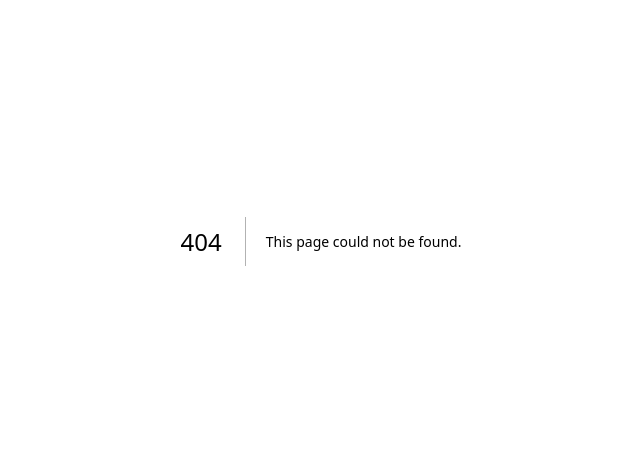
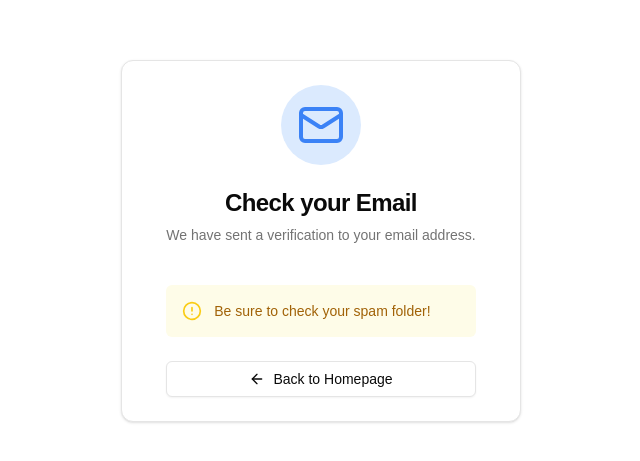
Before and after one commit to malcolmkmd/invoice-marshal, a Next.js app: page /verify in a window 1280 px wide. Before the commit this address had no page. Shown: the part 159-620 px from the top of the page, without its empty margins (319-959 px from the left). Built offline with nearby package versions, Linux system fonts and the light colour scheme.

Commit message:
Authentication completed

```diff
--- a/app/components/SubmitButton.tsx
+++ b/app/components/SubmitButton.tsx
@@ -10,8 +10,8 @@ export function SubmitButton() {
   return (
     <div>
       {pending ? (
-        <Button className="w-full">
-          <Loader2 />
+        <Button disabled className="w-full">
+          <Loader2 className='size-4 mr-2 animate-spin' />
           Please wait..
         </Button>
       ) : (
--- a/app/login/page.tsx
+++ b/app/login/page.tsx
@@ -1,10 +1,16 @@
 import { Card, CardContent, CardDescription, CardHeader, CardTitle } from '@/components/ui/card';
 import { Input } from '@/components/ui/input';
 import { Label } from '@/components/ui/label';
+import { redirect } from 'next/navigation';
 import { SubmitButton } from '../components/SubmitButton';
-import { signIn } from '../utils/auth';
+import { auth, signIn } from '../utils/auth';
 
-export default function Login() {
+export default async function Login() {
+
+  const session = await auth()
+  if (session?.user) {
+    redirect('/dashboard')
+  }
   return (
     <>
       <div className="flex h-screen w-full items-center justify-center px-4">
--- a/app/utils/auth.ts
+++ b/app/utils/auth.ts
@@ -18,4 +18,7 @@ export const { handlers, signIn, signOut, auth } = NextAuth({
       from: process.env.EMAIL_FROM,
     }),
   ],
+  pages: {
+    verifyRequest: '/verify',
+  }
 });
--- /dev/null
+++ b/app/verify/page.tsx
@@ -0,0 +1,37 @@
+import { buttonVariants } from "@/components/ui/button";
+import { Card, CardContent, CardDescription, CardFooter, CardHeader, CardTitle } from "@/components/ui/card";
+import { AlertCircle, ArrowLeft, MailIcon } from "lucide-react";
+import Link from "next/link";
+
+export default function Verify() {
+    return (
+        <div className="min-h-screen w-full flex items-center justify-center">
+            <Card className="w-[380] px-5">
+                <CardHeader className="text-center">
+                    <div className="mb-4 mx-auto flex size-20 items-center justify-center rounded-full bg-blue-100">
+                        <MailIcon className="size-12 text-blue-500" />
+                    </div>
+
+                    <CardTitle className="text-2xl font-bold">Check your Email</CardTitle>
+                    <CardDescription>We have sent a verification to your email address.</CardDescription>
+                </CardHeader>
+                <CardContent>
+                    <div className="mt-4 rounded-md bg-yellow-50 border-x-yellow-300 p-4">
+                        <div className="flex items-center">
+                            <AlertCircle className="size-5 text-yellow-400" />
+                            <p className="text-sm font-medium text-yellow-700 ml-3">Be sure to check your spam folder!</p>
+                        </div>
+                    </div>
+                </CardContent>
+                <CardFooter>
+                    <Link href="/" className={buttonVariants({
+                        className: "w-full",
+                        variant: "outline"
+                    })}>
+                        <ArrowLeft /> Back to Homepage
+                    </Link>
+                </CardFooter>
+            </Card>
+        </div>
+    )
+}
--- a/package.json
+++ b/package.json
@@ -32,11 +32,14 @@
     "@types/node": "^20",
     "@types/react": "^19",
     "@types/react-dom": "^19",
+    "@typescript-eslint/eslint-plugin": "^8.19.0",
+    "@typescript-eslint/parser": "^8.19.0",
     "eslint": "^9.17.0",
     "eslint-config-next": "15.1.3",
     "eslint-config-prettier": "^9.1.0",
     "eslint-config-shopify": "^8.0.0",
     "eslint-plugin-prettier": "^5.2.1",
+    "eslint-plugin-promise": "^7.2.1",
     "eslint-plugin-unused-imports": "^4.1.4",
     "postcss": "^8",
     "prettier": "^3.4.2",
--- a/tsconfig.json
+++ b/tsconfig.json
@@ -1,6 +1,6 @@
 {
   "compilerOptions": {
-    "target": "ES2017",
+    "target": "ESNext",
     "lib": ["dom", "dom.iterable", "esnext"],
     "allowJs": true,
     "skipLibCheck": true,
```
Also changed, not shown: .eslintrc.json, 1 other file (tests, documents, lock files or other folders).
